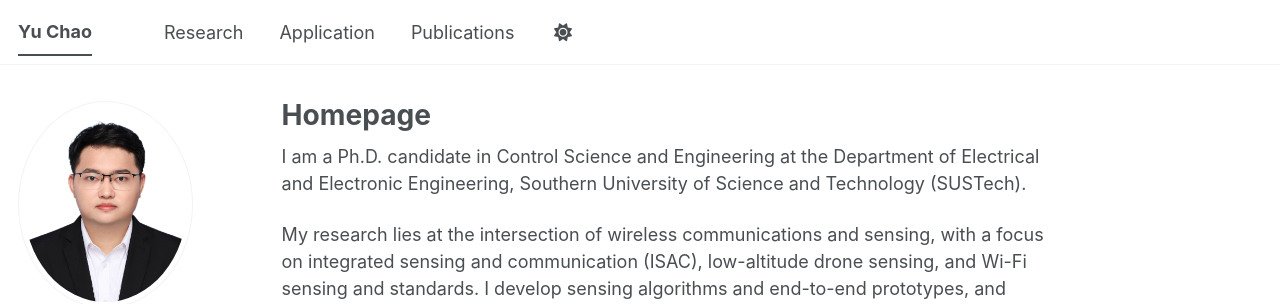
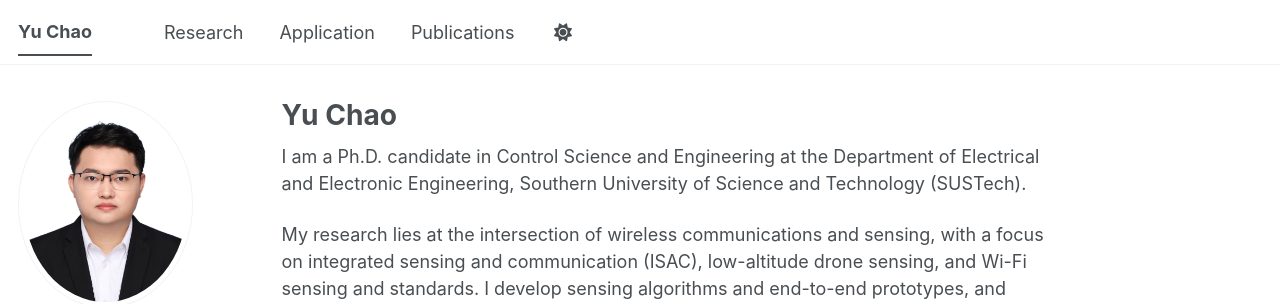
Before and after one commit to Ychao12032212/Ychao12032212.github.io, a Jekyll site: the page built from _pages/about.md, in a window 1280 px wide and 900 px high. Shown: the top 304 px of the window. Built offline with Jekyll 4.4.1, drawn with Linux system fonts in a browser that asks for light colours; a style sheet for code colours, icons or effects is not loaded.

Commit message:
Change title from 'Homepage' to 'Yu Chao'

```diff
--- a/_pages/about.md
+++ b/_pages/about.md
@@ -1,6 +1,6 @@
 ---
 permalink: /
-title: "Homepage"
+title: "Yu Chao"
 author_profile: true
 redirect_from:
   - /about/
```
